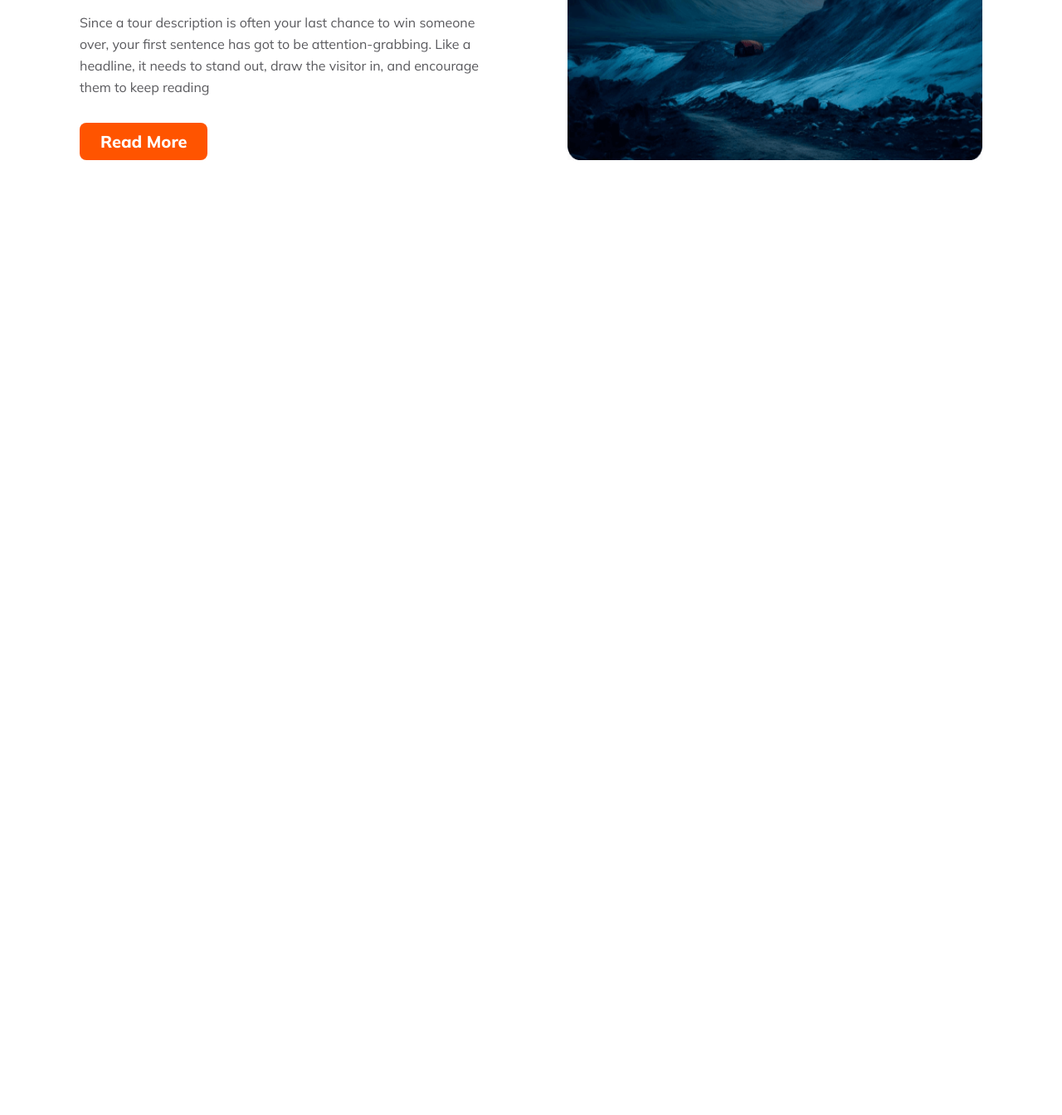
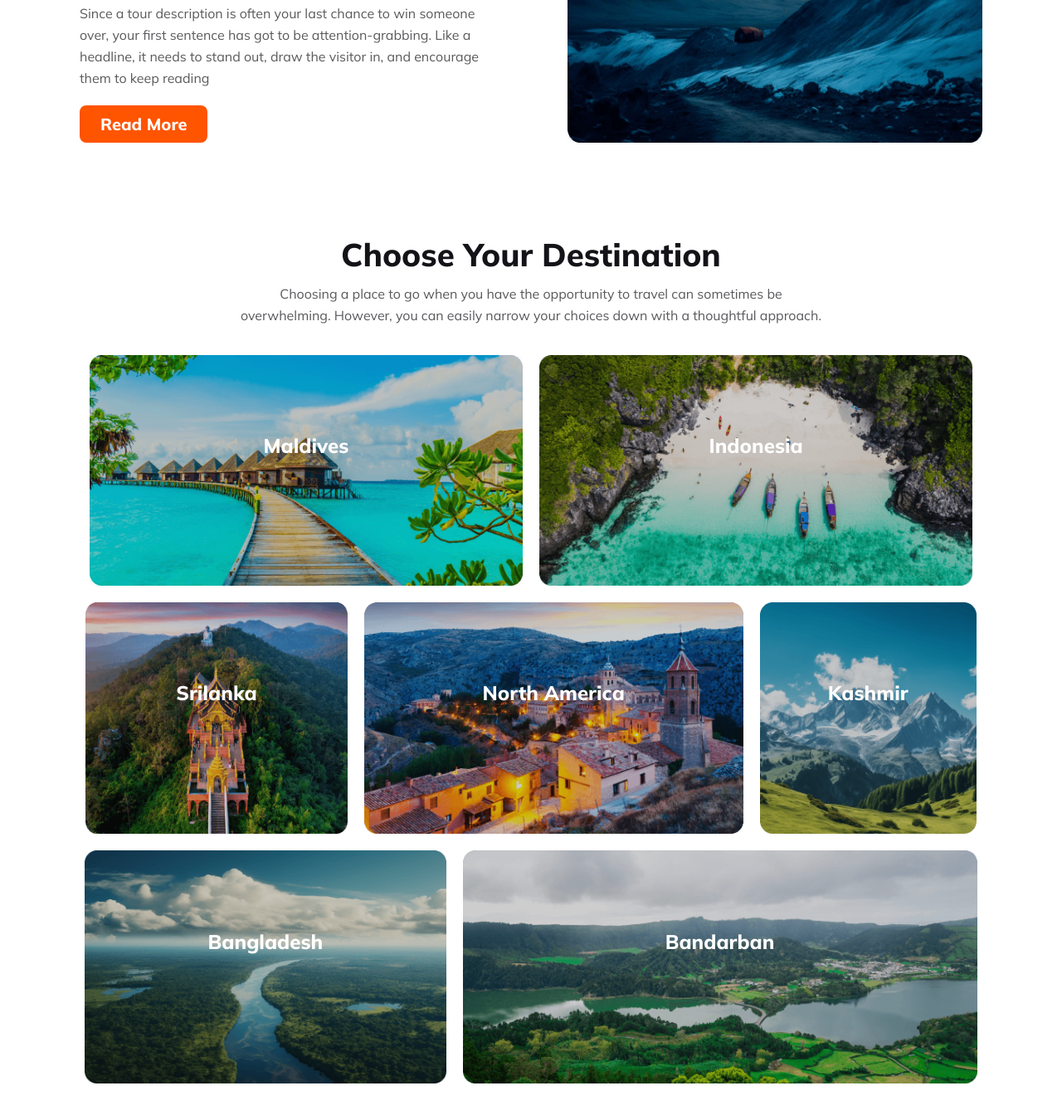
Before and after one commit to MukterHossain/b9-assign-travel-2, a plain HTML site: page index.html in a window 1280 px wide. Shown: the part 1160-2504 px from the top of the page at 83% size. Before the commit the page ends 1463 px from the top, so only its background shows below. Drawn offline with Linux system fonts and the light colour scheme.

Commit message:
added Choose Section

```diff
--- a/css/style.css
+++ b/css/style.css
@@ -25,11 +25,17 @@ img{
 
 .title-text{
     color: #131318;
-    font-size: 40px;
+    font-size: 2.4rem;
     font-weight: 800;
 }
 .primary-text{
     color: rgba(19, 19, 24, 0.70);
+    font-size: 16px;
+    font-weight: 400;
+    line-height: 26px;
+}
+.secondary-text{
+    color: #5A5A5D;
     font-size: 16px;
     font-weight: 400;
     line-height: 26px;
@@ -233,6 +239,85 @@ img{
 
 
 
+/* Choose Section */
+.choose{
+    margin: 100px 0;
+}
+.choose-title{
+    text-align: center;
+    width: 65%;
+    margin: 25px auto;
+}
+.choose-gallery{
+    display: flex;
+    gap: 20px;
+    flex-wrap: wrap;
+    justify-content: center;
+
+}
+.choose-img-1{
+    width: 48%;
+    position: relative;
+}
+.choose-img-2{
+    width: 48%;
+    position: relative;
+}
+.choose-img-3{
+    width: 29%;
+    position: relative;
+}
+.choose-img-4{
+    width: 42%;
+    position: relative;
+}
+.choose-img-5{
+    width: 24%;
+    position: relative;
+}
+.choose-img-6{
+    width: 40%;
+    position: relative;
+}
+.choose-img-7{
+    width: 57%;
+    position: relative;
+}
+.choose-gallery img{
+    width: 100%;
+    height: 100%;
+
+}
+
+.choose-img-1 h6,
+.choose-img-2 h6,
+.choose-img-3 h6,
+.choose-img-4 h6,
+.choose-img-5 h6,
+.choose-img-6 h6,
+.choose-img-7 h6{
+    position: absolute;
+    bottom: 50%;
+    left: 50%;
+    transform: translate(-50%, -50%);
+    color: #FFF;
+    font-size: 24px;
+    font-weight: 800;
+}
+
+
+
+
+
+
+
+
+
+
+
+
+
+
 
 
 
@@ -301,6 +386,39 @@ img{
 .our-right{
     width: 100%;
 }
+
+
+    /* Choose Section */
+    .choose{
+        margin: 100px 0;
+    }
+    .choose-title{
+        width: 65%;
+    }
+    .choose-gallery{
+        flex-wrap: wrap;
+    }
+    .choose-img-1{
+        width: 100%;
+    }
+    .choose-img-2{
+        width: 100%;
+    }
+    .choose-img-3{
+        width: 100%;
+    }
+    .choose-img-4{
+        width: 100%;
+    }
+    .choose-img-5{
+        width: 100%;
+    }
+    .choose-img-6{
+        width: 100%;
+    }
+    .choose-img-7{
+        width: 100%;
+    }
 
 
 
@@ -388,4 +506,42 @@ img{
 
 
 
+    /* Choose Section */
+    .choose{
+        margin: 60px 0;
+    }
+    .choose-title{
+        width: 80%;
+    }
+    .choose-title h3{
+        font-size: 1.6rem;
+    }
+    .choose-gallery{
+        flex-wrap: wrap;
+    }
+    .choose-img-1{
+        width: 100%;
+    }
+    .choose-img-2{
+        width: 100%;
+    }
+    .choose-img-3{
+        width: 100%;
+    }
+    .choose-img-4{
+        width: 100%;
+    }
+    .choose-img-5{
+        width: 100%;
+    }
+    .choose-img-6{
+        width: 100%;
+    }
+    .choose-img-7{
+        width: 100%;
+    }
+
+
+
+
 }
--- a/index.html
+++ b/index.html
@@ -71,11 +71,51 @@
                     <li><p class="primary-text">To come up with a hook, read your recent reviews to see what previous guests liked most about the tour and why</p></li>
                 </ul>
             </div>
-            <p class="primary-text">Since a tour description is often your last chance to win someone over, your first sentence has got to be attention-grabbing. Like a headline, it needs to stand out, draw the visitor in, and encourage them to keep reading</p>
+            <p class="secondary-text">Since a tour description is often your last chance to win someone over, your first sentence has got to be attention-grabbing. Like a headline, it needs to stand out, draw the visitor in, and encourage them to keep reading</p>
             <button class="btn-primary">Read More</button>
         </div>
         <div class="our-right">
             <img src="Images/Rectangle 4.png" alt="photo">
+        </div>
+    </div>
+
+
+    <!-- Choose Section -->
+    <div class="choose">
+        <div class="choose-title">
+            <h3 class="title-text">Choose Your Destination</h3>
+            <div class="primary-text"><p>Choosing a place to go when you have the opportunity to travel can sometimes be overwhelming. However, you can easily narrow your choices down with a thoughtful approach.</p></div>
+        </div>
+        <div class="choose-gallery">
+            <div class="choose-img-1">
+                <img src="Images/Rectangle 5.png" alt="phogo">
+                <h6>Maldives</h6>
+            </div>
+            <div class="choose-img-2">
+                <img src="Images/Rectangle 8.png" alt="phogo">
+                <h6>Indonesia</h6>
+            </div>
+            <div class="choose-img-3">
+                <img src="Images/Rectangle 6.png" alt="phogo">
+                <h6>Srilanka</h6>
+            </div>
+            <div class="choose-img-4">
+                <img src="Images/Rectangle 7.png" alt="phogo">
+                <h6>North America</h6>
+            </div>
+            <div class="choose-img-5">
+                <img src="Images/Rectangle 9.png" alt="phogo">
+                <h6>Kashmir</h6>
+            </div>
+            <div class="choose-img-6">
+                <img src="Images/Rectangle 11.png" alt="phogo">
+                <h6>Bangladesh</h6>
+            </div>
+
+            <div class="choose-img-7">
+                <img src="Images/Rectangle 10.png" alt="phogo">
+                <h6>Bandarban</h6>
+            </div>
         </div>
     </div>
 
```
